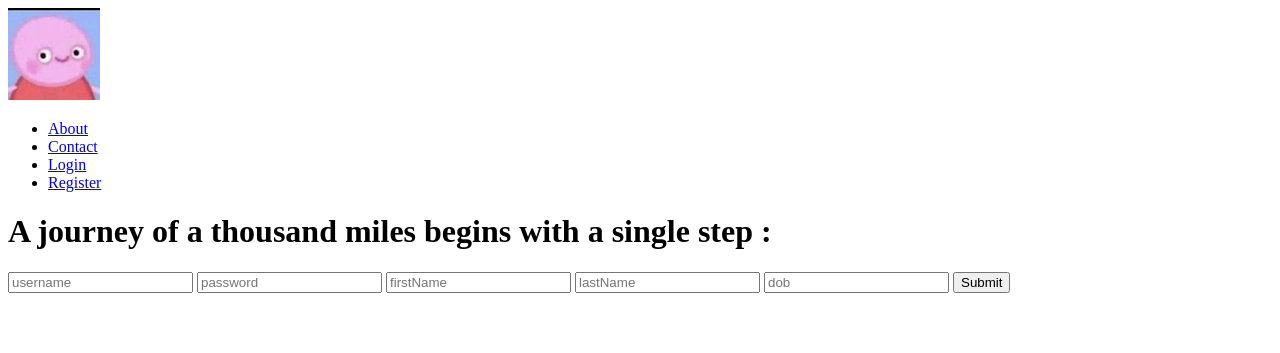
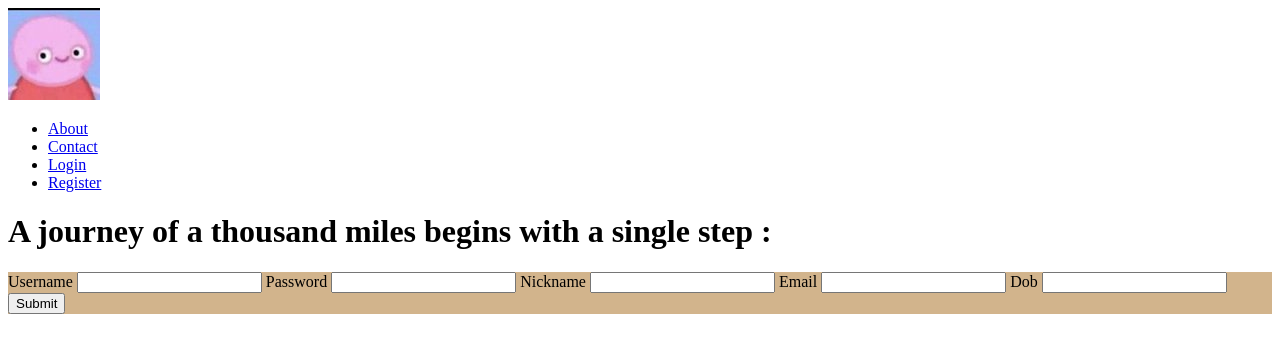
Before and after one commit to pepe27/wasim-indiv-project, a PHP site: page /register.php in a window 1280 px wide. Shown: the top 353 px of the page. Run offline with PHP 8.4, Linux system fonts and the light colour scheme; some web fonts are replaced.

Commit message:
css is not working..

```diff
--- a/css/form.css
+++ b/css/form.css
@@ -1 +1,12 @@
 /* form.css */
+input {
+    display: inline-block;
+}
+label{
+    display: inline-block;
+
+}
+
+form{
+    background-color: tan;
+}
--- a/register.php
+++ b/register.php
@@ -2,16 +2,38 @@
 //register-form.php
 include("includes/header.php");
 ?>
+<link rel="stylesheet" media="screen" href="css/form.css">
 <title>Registration Form</title>
 <h1>A journey of a thousand miles begins with a single step :</h1>
 
+<!-- <section id="regForm">
+    <form action="process-register.php" method="POST">
+    <label for="username">Username</label><br>
+    <input type="text" name="username" required> <br>
+    <label for="password">Password</label><br>
+    <input type="text" name="password" required> <br>
+    <label for="nickname">Nickname</label><br>
+    <input type="text" name="nickname"> <br>
+    <label for="email">Email</label><br>
+    <input type="text" name="email" required> <br>
+    <label for="dob">Dob</label><br>
+    <input type="text" name="dob" required> <br>
+    <input type="submit" name="submit">
+    </form>
+</section> -->
+
 <section id="regForm">
     <form action="process-register.php" method="POST">
-    <input type="text" name="username" placeholder="username">
-    <input type="text" name="password" placeholder="password">
-    <input type="text" name="nickname" placeholder="firstName">
-    <input type="text" name="email" placeholder="lastName">
-    <input type="text" name="dob" placeholder="dob">
+    <label for="username">Username</label>
+    <input type="text" name="username" required>
+    <label for="password">Password</label>
+    <input type="text" name="password" required>
+    <label for="nickname">Nickname</label>
+    <input type="text" name="nickname">
+    <label for="email">Email</label>
+    <input type="text" name="email" required>
+    <label for="dob">Dob</label>
+    <input type="text" name="dob" required>
     <input type="submit" name="submit">
     </form>
 </section>
```
